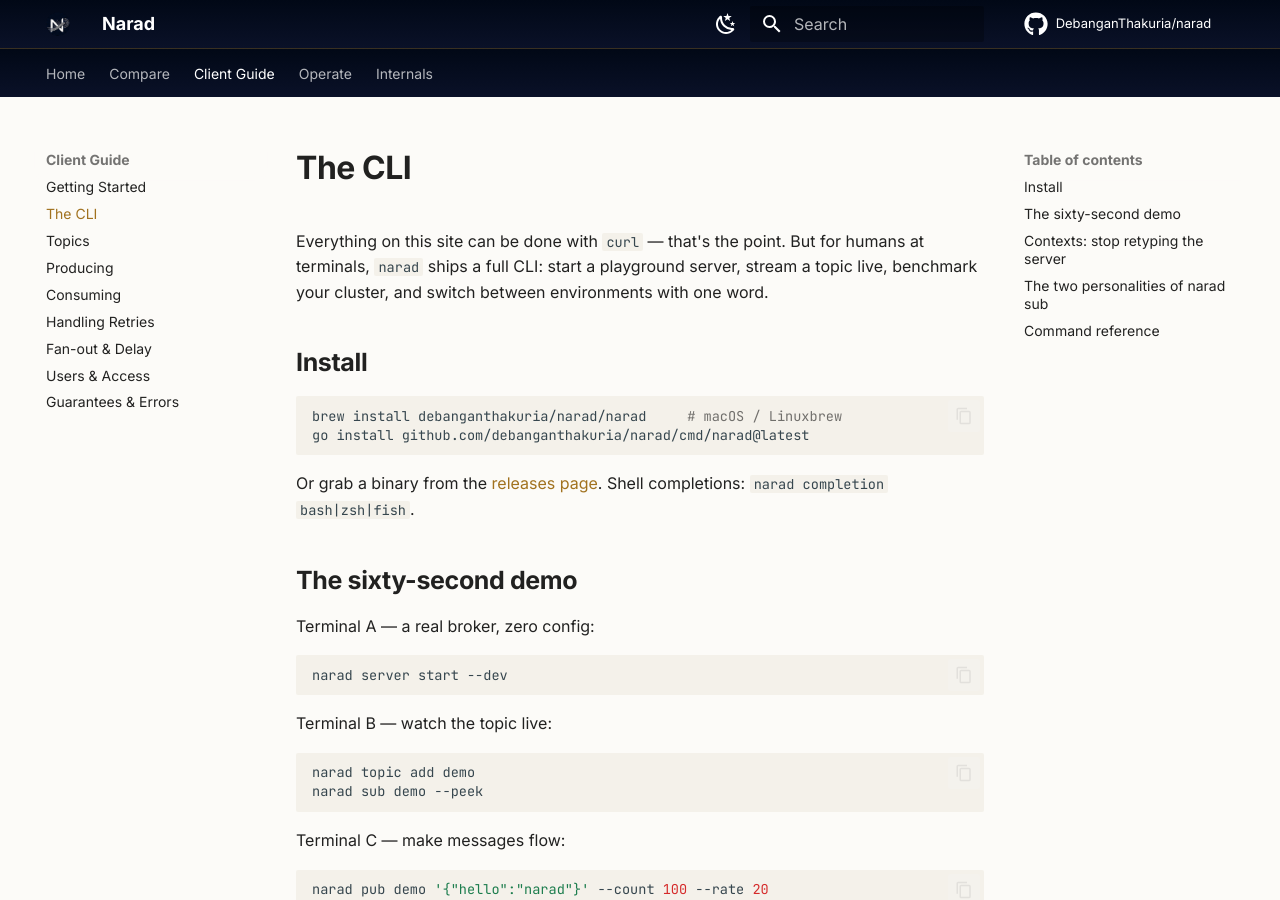
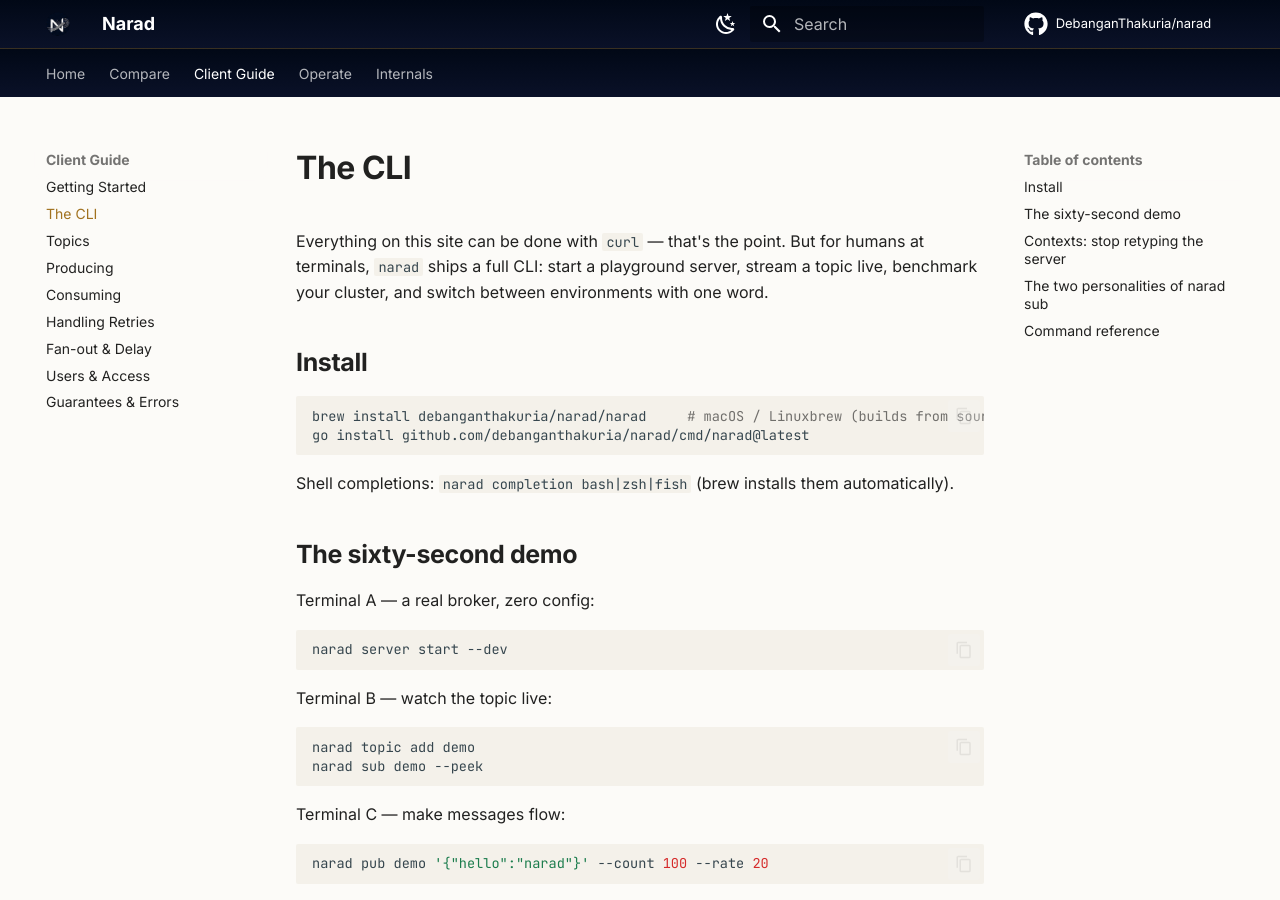
Before and after one commit to DebanganThakuria/narad, an MkDocs documentation site: the page built from docs/client/cli.md, in a window 1280 px wide and 900 px high. Built offline with MkDocs 1.6.1 and Material for MkDocs 9.7.7, drawn with Linux system fonts in a browser that asks for light colours; comment, search, counter and statistics services are not loaded.

Commit message:
Brew: source-build formula, drop goreleaser (#116)
Manual, token-free distribution: the tap formula compiles the tagged
source tarball with Go (no cross-repo PAT on a company account, no
release binaries to maintain). Per-release cost: bump url+sha256 in
the tap. goreleaser config and the release workflow are removed.

Co-authored-by: Claude Fable 5 <noreply@anthropic.com>

````diff
--- a/docs/client/cli.md
+++ b/docs/client/cli.md
@@ -5,11 +5,11 @@ Everything on this site can be done with `curl` — that's the point. But for hu
 ## Install
 
 ```sh
-brew install debanganthakuria/narad/narad     # macOS / Linuxbrew
+brew install debanganthakuria/narad/narad     # macOS / Linuxbrew (builds from source, needs ~a minute)
 go install github.com/debanganthakuria/narad/cmd/narad@latest
 ```
 
-Or grab a binary from the [releases page](https://github.com/DebanganThakuria/narad/releases). Shell completions: `narad completion bash|zsh|fish`.
+Shell completions: `narad completion bash|zsh|fish` (brew installs them automatically).
 
 ## The sixty-second demo
 
````
Also changed, not shown: .goreleaser.yaml (deleted, +0 -43 lines), 1 other file.
